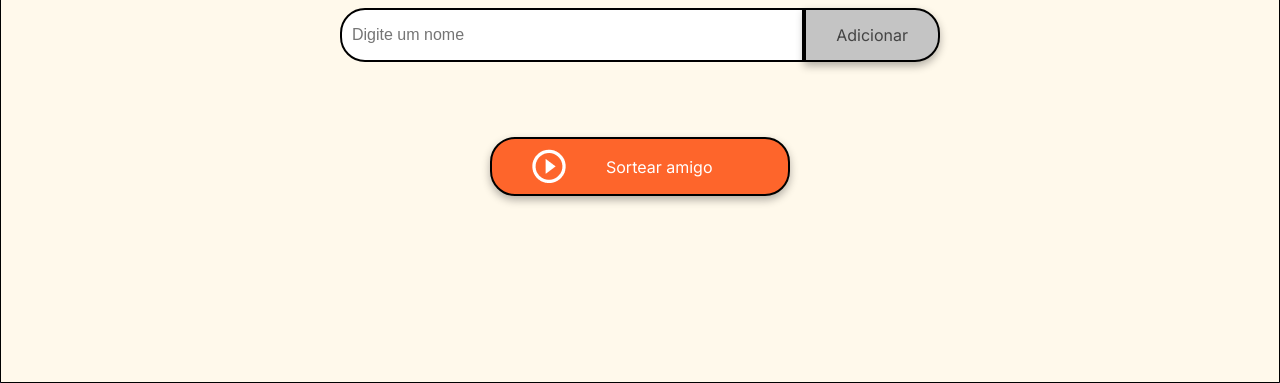
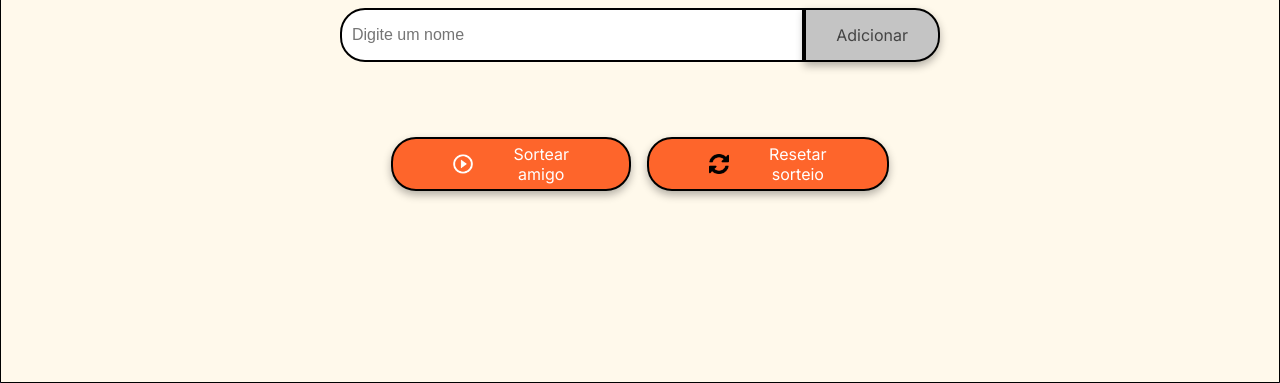
Before and after one commit to DouglasCordeirodeAraujo/Challenge-amigo-secreto, a plain HTML site: page index.html in a window 1280 px wide. Shown: the part 417-800 px from the top of the page. Drawn offline with Linux system fonts and the light colour scheme.

Commit message:
Adicionando um novo botão reset, confugurando css do botão, adicionando um novo icon a pasta assets.

```diff
--- a/index.html
+++ b/index.html
@@ -36,6 +36,10 @@
                     <img src="assets/play_circle_outline.png" alt="Ícone para sortear">
                     Sortear amigo
                 </button>
+                <button class="button-reset" onclick="resetarSorteio()" aria-label="Resetar sorteio" disabled>
+                    <img src="assets/refresh.png" alt="Ícone para resetar">
+                    Resetar sorteio
+                </button>
             </div>
         </section>
     </main>
--- a/style.css
+++ b/style.css
@@ -88,6 +88,8 @@ body {
 }
 
 .button-container {
+    display: flex;
+    gap: 1rem;
     width: 300px;
     justify-content: center;
 }
@@ -143,20 +145,24 @@ ul {
 }
 
 /* Botão de sortear título */
-.button-draw {
+.button-draw,
+.button-reset {
     display: flex;
     align-items: center;
     width: 100%;
-    padding: 10px 40px;
+    padding: 5px 60px;
     color: var(--color-white);
     background-color: var(--color-button);
     font-size: 16px;
 }
 
-.button-draw img {
+.button-draw img,
+.button-reset img {
+    width: 20px;
     margin-right: 40px;
 }
 
-.button-draw:hover {
+.button-draw:hover,
+.button-reset:hover {
     background-color: var(--color-button-hover);
 }
```
Also changed, not shown: assets/refresh.png (added).
